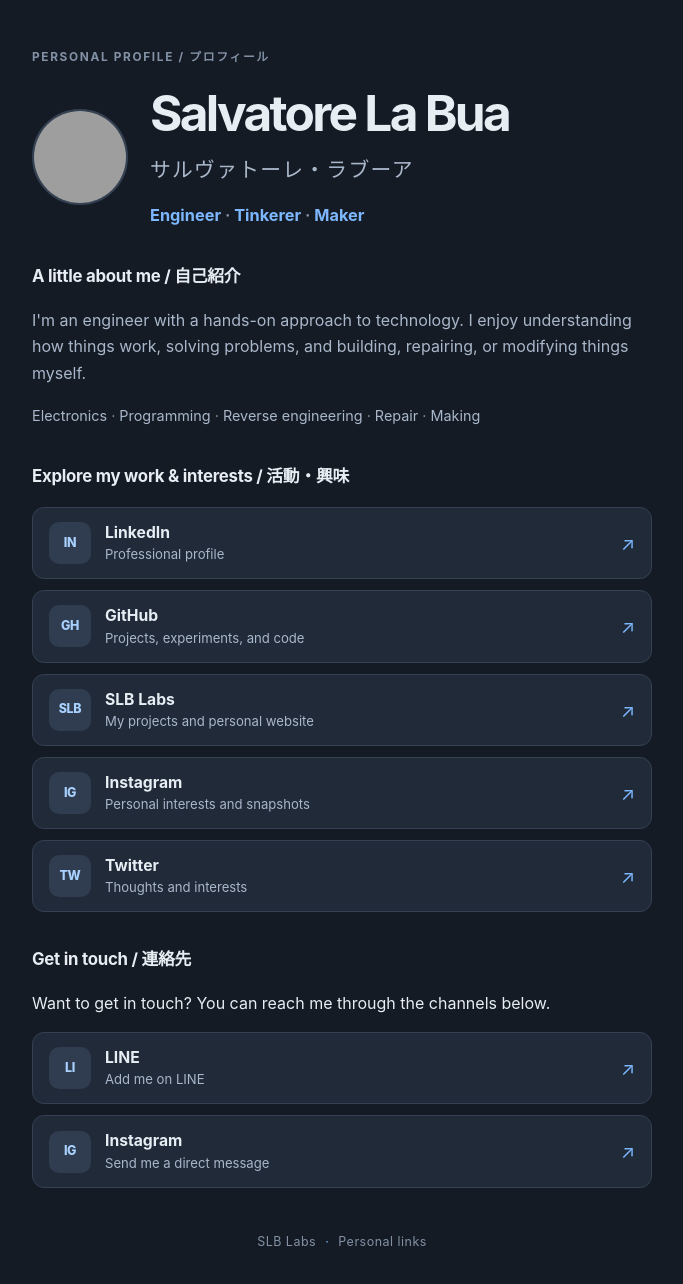
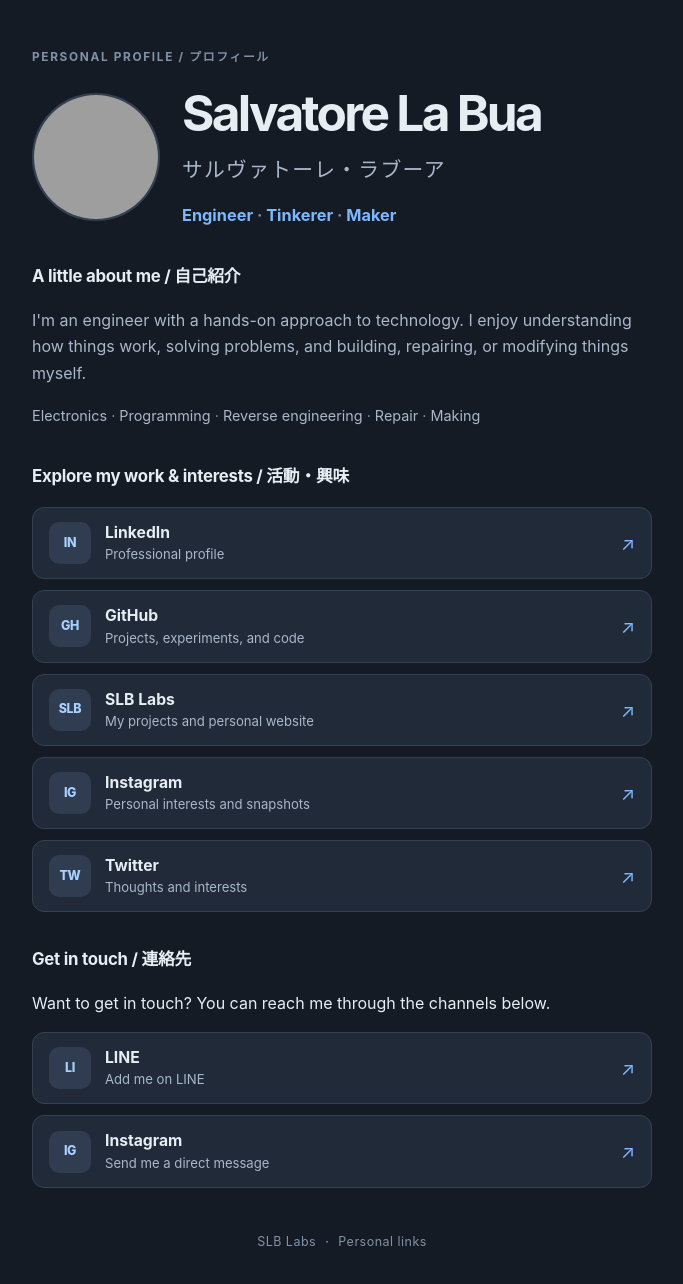
Before and after one commit to slabua/slabua, a Jekyll site: the page built from index.md, in a window 1280 px wide. Shown: the whole page, without its empty margins (298-981 px from the left). Built offline with Jekyll 4.4.1, drawn with Linux system fonts in a browser that asks for light colours; grey boxes are pictures that could not be loaded.

Commit message:
Increase profile picture size to 128px

```diff
--- a/assets/css/style.css
+++ b/assets/css/style.css
@@ -74,10 +74,10 @@ body {
 
 .profile-picture {
   display: block;
-  flex: 0 0 96px;
+  flex: 0 0 128px;
 
-  width: 96px;
-  height: 96px;
+  width: 128px;
+  height: 128px;
 
   object-fit: cover;
   object-position: center;
```
